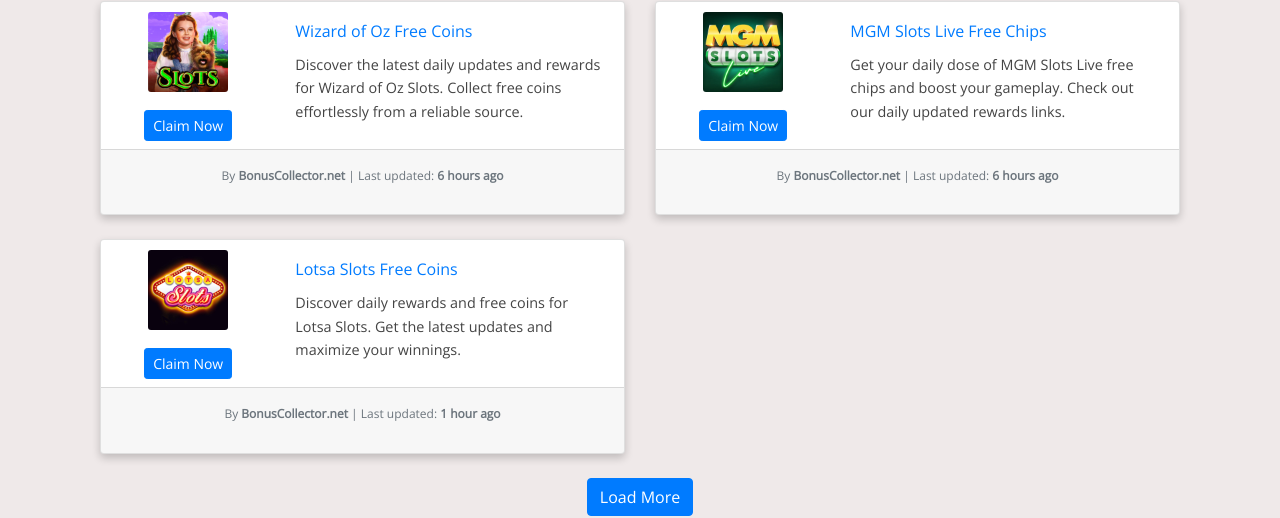
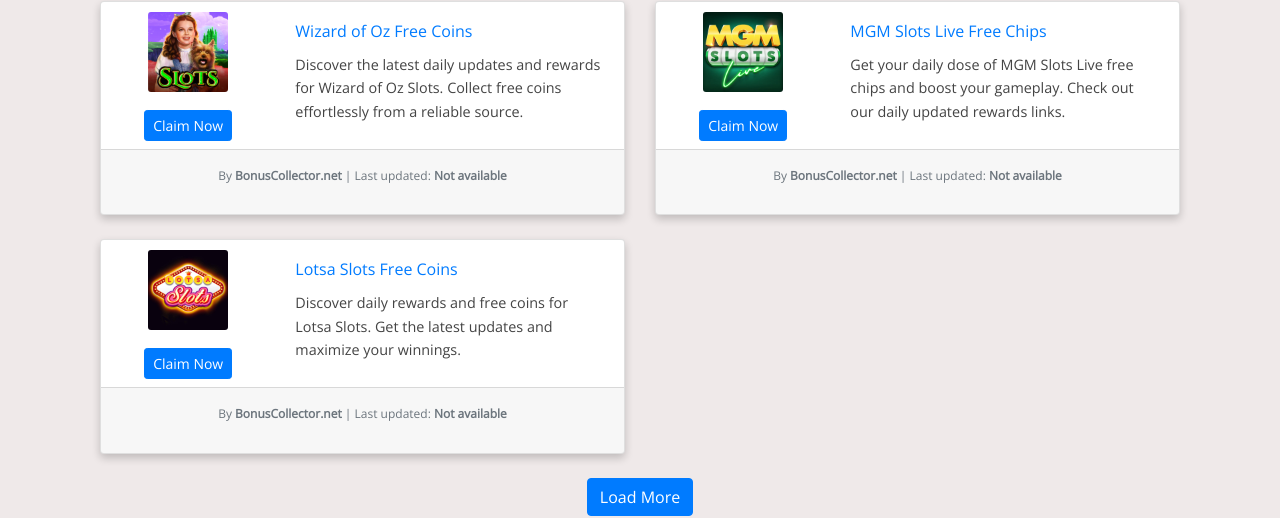
Before and after one commit to Prollad99/bs-net, a Jekyll site: the page built from index.html, in a window 1280 px wide. Shown: the part 264-782 px from the top of the page. Built offline with Jekyll 4.4.1, drawn with Linux system fonts in a browser that asks for light colours; nearby versions of some CDN libraries; the list of posts is cut into pages by our own code; comment, search, counter and statistics services are not loaded.

Commit message:
Update index.html

```diff
--- a/index.html
+++ b/index.html
@@ -10,7 +12,7 @@
   <div class="row posts">
     {% for post in paginator.posts %}
       {% if post.lang == "en" %}
-        <div class="col-md-6 mb-4">
+        <div class="col-md-6 mb-4 post">
           <div class="card shadow-sm">
             <div class="row no-gutters">
               <div class="col-4 d-flex flex-column align-items-center justify-content-center">
@@ -32,20 +34,11 @@
               <p class="text-muted">
                 <small>
                   By <strong>{{ post.author }}</strong> |
-                  {% assign include_file = post.include_file %}
-                  {% assign file_info = site.data.include_files[include_file] %}
-                  {% if file_info %}
-                    {% assign last_modified = file_info.last_modified %}
-                    {% if last_modified %}
-                      Last updated:
-                      <strong class="last-updated" data-last-modified="{{ last_modified }}"></strong>
+                  {% if post.last_modified_at %}
+                    Last updated: <strong>{{ post.last_modified_at | date: "%d %B %Y" }}</strong>
                   {% else %}
                     Last updated: <strong>Not available</strong>
                   {% endif %}
-                  {% else %}
-                    Last updated: <strong>{{ post.last_modified_at | date: "%d %B %Y" }}</strong>
-                  {% endif %}
-                  <input type="hidden" name="include_file" value="{{ post.include_file }}">
                 </small>
               </p>
             </div>
@@ -57,29 +50,26 @@
 
   {% if paginator.next_page %}
     <div class="text-center mb-4">
-      <a href="{{ paginator.next_page_path }}" class="btn btn-primary" id="load-more-btn">Load More</a>
+      <button id="load-more-btn" class="btn btn-primary" data-next-page="{{ paginator.next_page_path }}">Load More</button>
     </div>
   {% endif %}
 </div>
 
 <script>
-document.getElementById('load-more-btn').addEventListener('click', function(event) {
-  event.preventDefault();
+  document.getElementById('load-more-btn').addEventListener('click', function() {
     const button = this;
-  const nextPage = button.getAttribute('href');
-
+    const nextPage = button.getAttribute('data-next-page');
     fetch(nextPage)
       .then(response => response.text())
       .then(html => {
         const parser = new DOMParser();
         const doc = parser.parseFromString(html, 'text/html');
-      const newPosts = doc.querySelectorAll('.posts .col-md-6');
+        const newPosts = doc.querySelectorAll('.post');
         const postsContainer = document.querySelector('.posts');
         newPosts.forEach(post => postsContainer.appendChild(post));
-
-      const newNextPage = doc.querySelector('#load-more-btn')?.getAttribute('href');
+        const newNextPage = doc.querySelector('#load-more-btn')?.getAttribute('data-next-page');
         if (newNextPage) {
-        button.setAttribute('href', newNextPage);
+          button.setAttribute('data-next-page', newNextPage);
         } else {
           button.remove();
         }
```
Also changed, not shown: other parts of index.html (+2 -0 lines). Lines whose indentation alone changed are shown as unchanged.
